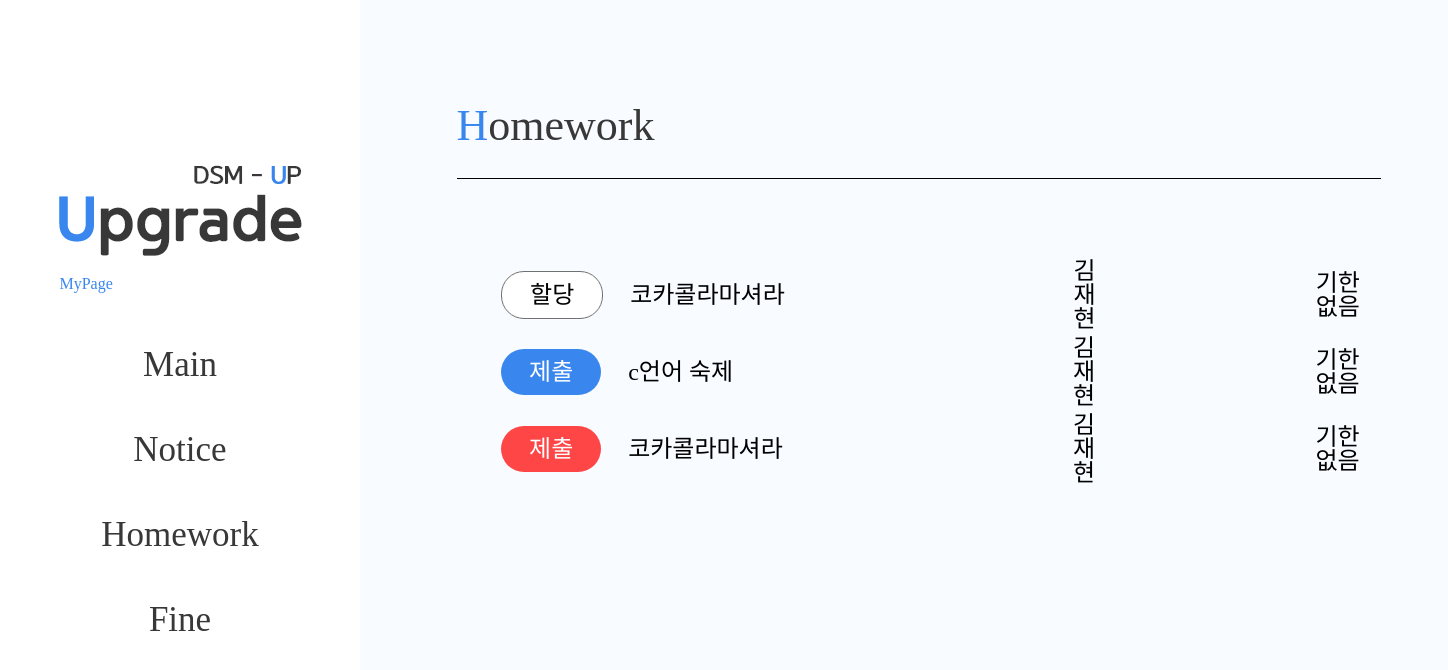
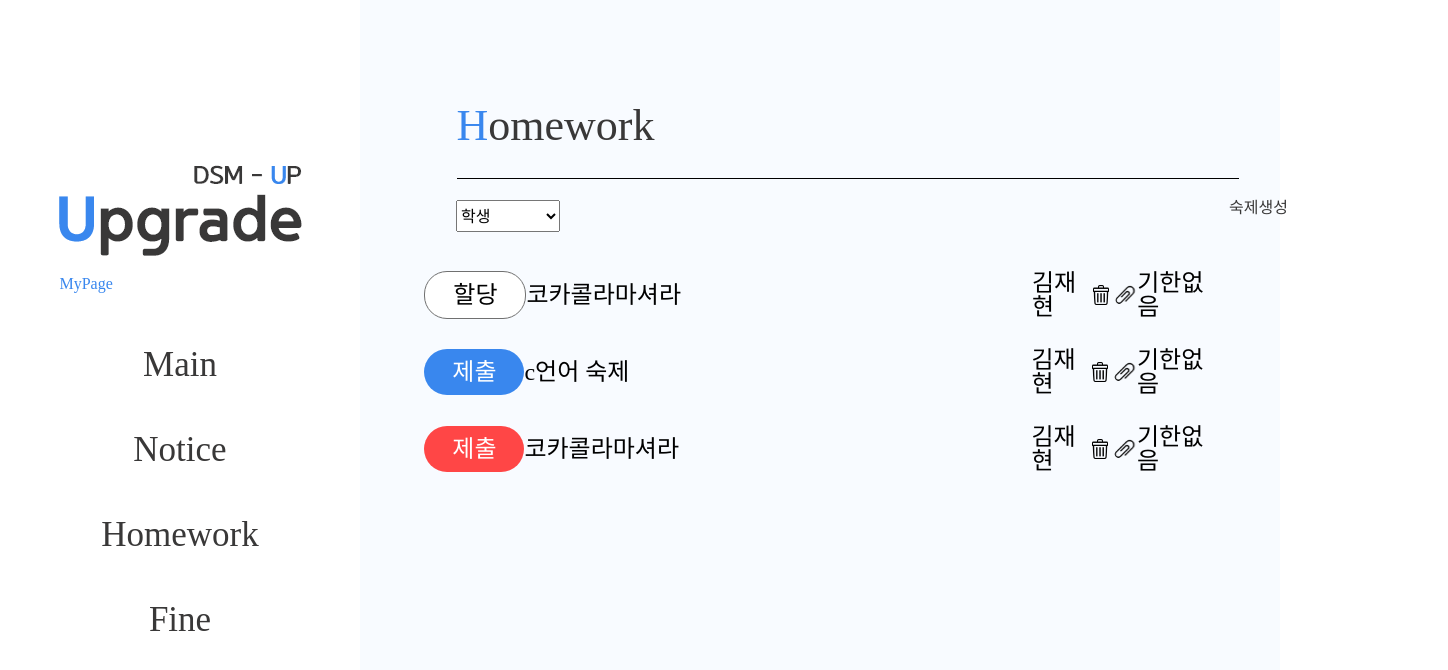
Before and after one commit to DSM-Upgrade/Client, a React app: page /homeworkAdmin in a window 1280 px wide. Shown: the top 670 px of the page, 1448 px wide, since content can reach past the window. Built offline with nearby package versions, Linux system fonts and the light colour scheme; no server answers.

Commit message:
[REFACTOR] <src/component/~/HomeworkAdmin> publishing

```diff
--- a/src/component/Homework/HomeworkAdmin/HomeworkAdmin.js
+++ b/src/component/Homework/HomeworkAdmin/HomeworkAdmin.js
@@ -1,4 +1,4 @@
-import React from "react";
+import React, { useState } from "react";
 import * as S from "./style";
 import { Link } from "react-router-dom";
 import HeaderContainer from "../../../container/HeaderContainer/HeaderContainer";
@@ -6,6 +6,9 @@ import TitleHeaderContainer from "../../../container/TitleHeaderContainer/TitleH
 import HomeworkAdminDetailView from "../HomeworkAdminDetailView/HomeworkAdminDetailView";
 
 const HomeworkAdmin = () => {
+  const [isFiles, setIsFiles] = useState(true);
+  const [isDeadLine, setIsDeadLine] = useState("");
+
   return (
     <S.Container>
       <HeaderContainer />
@@ -13,30 +16,75 @@ const HomeworkAdmin = () => {
         <div className="Title">
           <TitleHeaderContainer text="Homework" />
         </div>
+        <S.SettingBox>
+          <select>
+            <option>학생</option>
+            <option value={1}>김재현</option>
+          </select>
+          <Link to="/">
+            <p>숙제생성</p>
+          </Link>
+        </S.SettingBox>
         <S.Wrapper>
           <table>
-            <Link to="/HomeworkAdminDetailView" >
-            <S.AllocationBox>
-              <td><div>할당</div></td>
-              <td><p>코카콜라마셔라</p></td>
-              <td><p>김재현</p></td>
-              <td><p>기한없음</p></td>
-            </S.AllocationBox>
+            <Link to="/HomeworkAdminDetailView">
+              <S.AllocationBox>
+                <td>
+                  <div>할당</div>
+                </td>
+                <td>
+                  <p>코카콜라마셔라</p>
+                </td>
+                <td>
+                  <p>김재현</p>
+                </td>
+                <Link className="trashLink" to="">
+                  <td className="trashImage"></td>
+                </Link>
+                {isFiles ? <span id="clipImage"></span> : ""}
+                <td>
+                  <p>{isDeadLine != null ? "기한없음" : `${isDeadLine}`}</p>
+                </td>
+              </S.AllocationBox>
             </Link>
-            <Link to="/HomeworkAdminDetailView" >
+            <Link to="/HomeworkAdminDetailView">
               <S.SubmissionBox>
-              <td><div>제출</div></td>
-              <td><p>c언어 숙제</p></td>
-              <td><p>김재현</p></td>
-              <td><p>기한없음</p></td>
+                <td>
+                  <div>제출</div>
+                </td>
+                <td>
+                  <p>c언어 숙제</p>
+                </td>
+                <td>
+                  <p>김재현</p>
+                </td>
+                <Link className="trashLink" to="">
+                  <td className="trashImage"></td>
+                </Link>
+                {isFiles ? <span id="clipImage"></span> : ""}
+                <td>
+                  <p>{isDeadLine != null ? "기한없음" : `${isDeadLine}`}</p>
+                </td>
               </S.SubmissionBox>
             </Link>
             <Link to="/HomeworkAdminDetailView">
               <S.UnsubmittedBox>
-              <td><div>제출</div></td>
-              <td><p>코카콜라마셔라</p></td>
-              <td><p>김재현</p></td>
-              <td><p>기한없음</p></td>
+                <td>
+                  <div>제출</div>
+                </td>
+                <td>
+                  <p>코카콜라마셔라</p>
+                </td>
+                <td>
+                  <p>김재현</p>
+                </td>
+                <Link className="trashLink" to="">
+                  <td className="trashImage"></td>
+                </Link>
+                {isFiles ? <span id="clipImage"></span> : ""}
+                <td>
+                  <p>{isDeadLine != null ? "기한없음" : `${isDeadLine}`}</p>
+                </td>
               </S.UnsubmittedBox>
             </Link>
           </table>
--- a/src/component/Homework/HomeworkAdmin/style.js
+++ b/src/component/Homework/HomeworkAdmin/style.js
@@ -1,4 +1,6 @@
 import styled from "styled-components";
+import TrashImage from "../../../assets/homework/trash.png";
+import FileClip from "../../../assets/homework/kisspng-paper-clips-project-clip-art-paperclips-5b519afde5c9f1.4374388715320747499412.png";
 
 export const Container = styled.div`
   display: flex;
@@ -20,6 +22,28 @@ export const MainWrapper = styled.div`
   position: relative;
   width: 100%;
   height: 100%;
+`;
+
+export const SettingBox = styled.div`
+  position: absolute;
+  top: 200px;
+  left: -4px;
+  width: 65vw;
+  height: 6%;
+  display: flex;
+  justify-content: space-between;
+  margin: 0 0 30px 100px;
+  select {
+    width: 104px;
+    height: 32px;
+    font-size: 16px;
+  }
+  a {
+    text-decoration: none;
+  }
+  a > p {
+    color: #393838;
+  }
 `;
 
 export const Wrapper = styled.div`
@@ -65,7 +89,7 @@ export const AllocationBox = styled.tr`
     border: #707070 solid 1px;
     font-size: 24px;
     font-family: "고도 M";
-    margin: 0 27px 0 65px;
+    /* margin: 0 27px 0 65px; */
   }
   p {
     font-size: 24px;
@@ -73,10 +97,22 @@ export const AllocationBox = styled.tr`
   }
   td:nth-child(2) {
     width: 570px;
-    margin-right: 80px;
+    /* margin-right: 80px; */
   }
-  td:nth-child(3) {
-    margin: 0 200px 0 0;
+  .trashLink {
+    width: 20px;
+    height: 20px;
+  }
+  .trashImage {
+    z-index: 10;
+    width: 20px;
+    height: 20px;
+    background-image: url(${TrashImage});
+  }
+  #clipImage {
+    width: 30px;
+    height: 30px;
+    background-image: url(${FileClip});
   }
   &:hover {
     background-color: #dcecf9;
@@ -108,7 +144,7 @@ export const SubmissionBox = styled.tr`
     border-radius: 23px;
     font-size: 24px;
     font-family: "고도 M";
-    margin: 0 27px 0 65px;
+    /* margin: 0 27px 0 65px; */
   }
   p {
     font-size: 24px;
@@ -116,10 +152,22 @@ export const SubmissionBox = styled.tr`
   }
   td:nth-child(2) {
     width: 570px;
-    margin-right: 80px;
+    /* margin-right: 80px; */
   }
-  td:nth-child(3) {
-    margin: 0 200px 0 0;
+  .trashLink {
+    width: 20px;
+    height: 20px;
+  }
+  .trashImage {
+    z-index: 10;
+    width: 20px;
+    height: 20px;
+    background-image: url(${TrashImage});
+  }
+  #clipImage {
+    width: 30px;
+    height: 30px;
+    background-image: url(${FileClip});
   }
   &:hover {
     background-color: #dcecf9;
@@ -151,7 +199,7 @@ export const UnsubmittedBox = styled.tr`
     border-radius: 23px;
     font-size: 24px;
     font-family: "고도 M";
-    margin: 0 27px 0 65px;
+    /* margin: 0 27px 0 65px; */
   }
   p {
     font-size: 24px;
@@ -159,10 +207,22 @@ export const UnsubmittedBox = styled.tr`
   }
   td:nth-child(2) {
     width: 570px;
-    margin-right: 80px;
+    /* margin-right: 80px; */
   }
-  td:nth-child(3) {
-    margin: 0 200px 0 0;
+  .trashLink {
+    width: 20px;
+    height: 20px;
+  }
+  .trashImage {
+    z-index: 10;
+    width: 20px;
+    height: 20px;
+    background-image: url(${TrashImage});
+  }
+  #clipImage {
+    width: 30px;
+    height: 30px;
+    background-image: url(${FileClip});
   }
   &:hover {
     background-color: #dcecf9;
```
